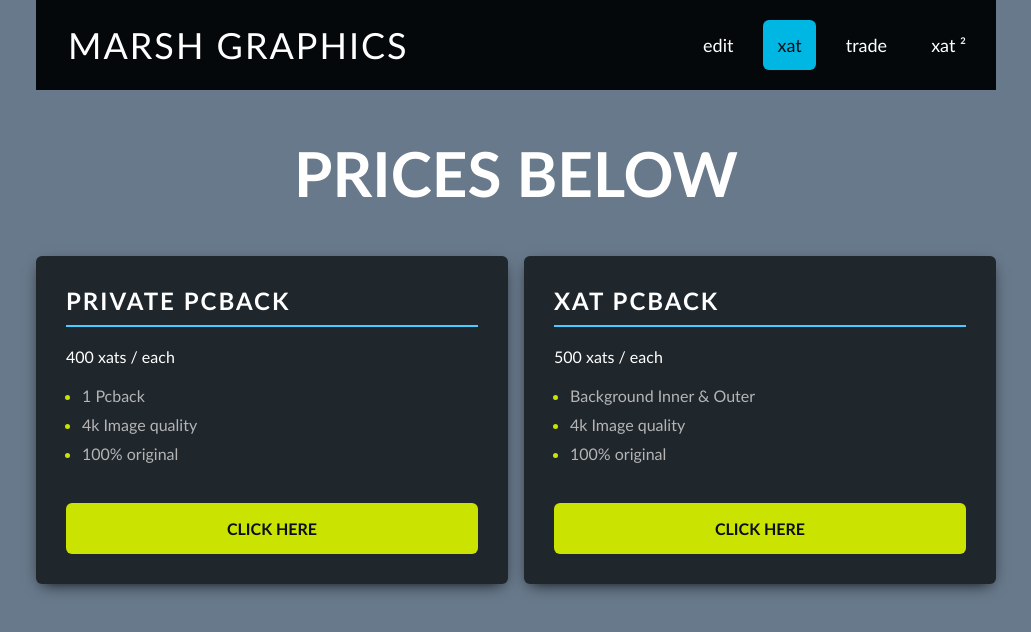
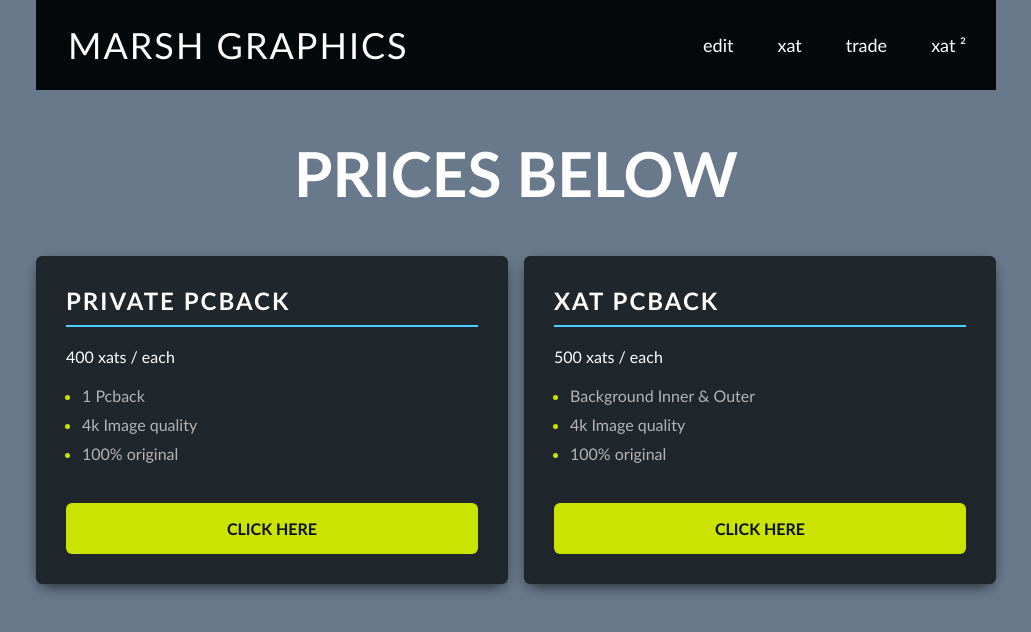
Before and after one commit to ThiefOfCoding/Fundo, a plain HTML site: page index.html in a window 1280 px wide. Shown: the whole page, without its empty margins (124-1155 px from the left). Drawn offline with Linux system fonts and the light colour scheme.

Commit message:
Update index.html

```diff
--- a/index.html
+++ b/index.html
@@ -15,7 +15,7 @@
         <nav class="header__nav">
             <ul>
                 <li><a href="https://xat.com/editme" target="_blank">edit</a></li>
-                <li><a href="http://xat.com/rhb" class="header__nav--active" target="_blank">xat</a></li>
+                <li><a href="http://xat.com/rhb" target="_blank">xat</a></li>
                 <li><a href="http://xat.com/trade" target="_blank">trade</a></li>
                 <li><a href="http://xat.com/vto" target="_blank">xat ²</a></li>
             </ul>
```
